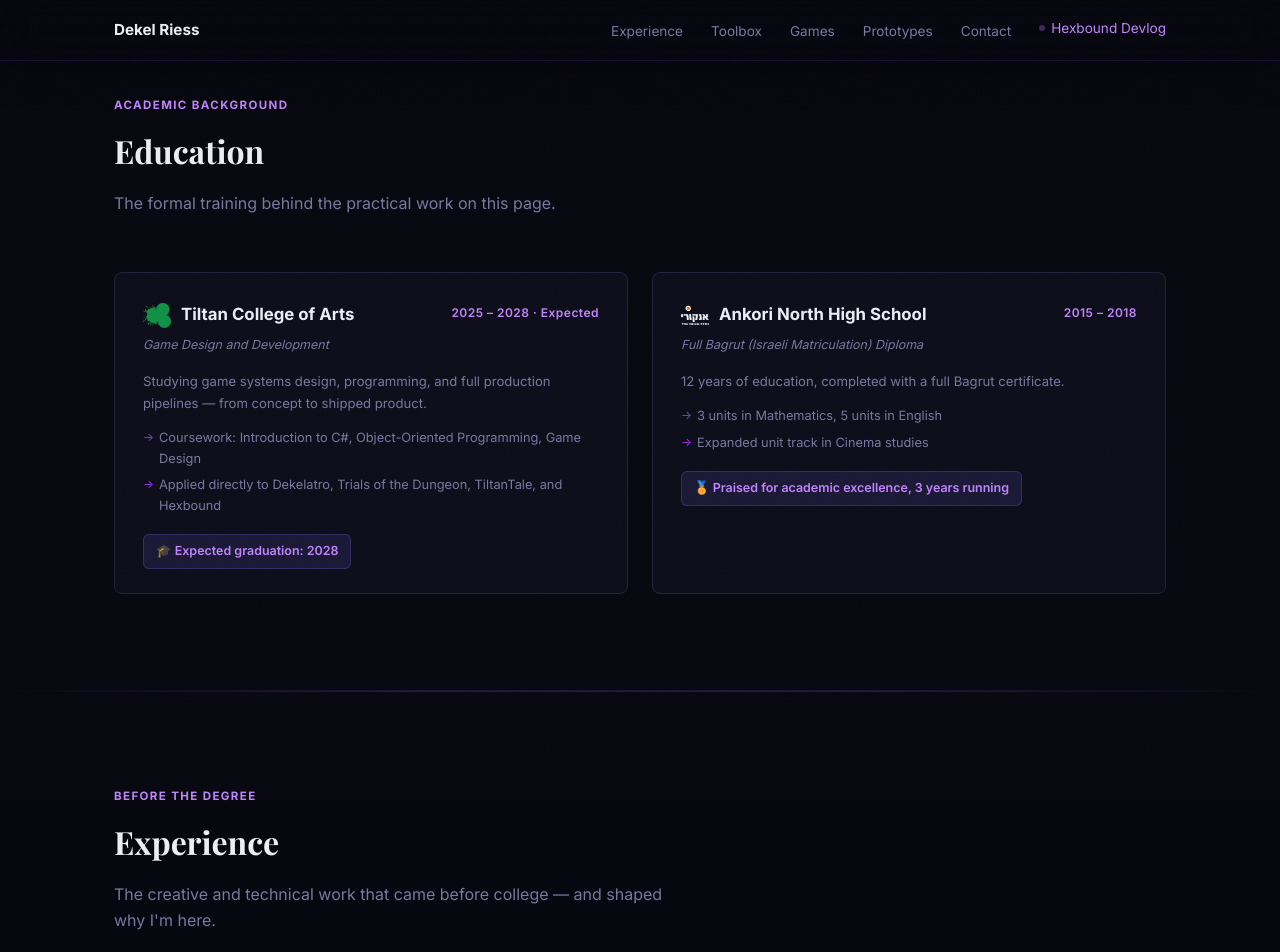
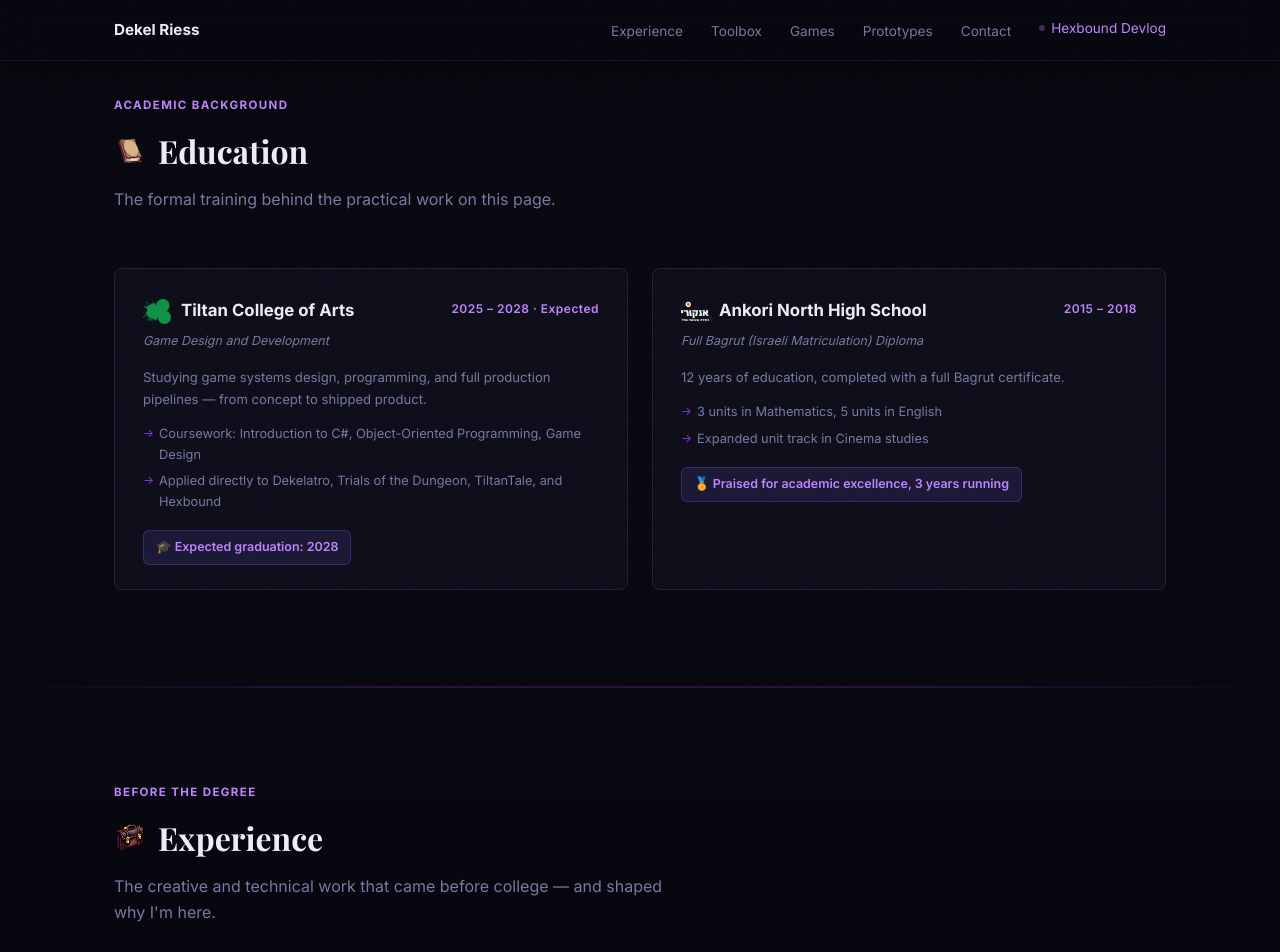
Before and after one commit to Dekeloni2/portfolio-website, a plain HTML site: page experience.html in a window 1280 px wide. Shown: the top 952 px of the page. Drawn offline with nearby package versions, Linux system fonts and the light colour scheme; a web font is replaced by a local one.

Commit message:
icons on pages

```diff
--- a/experience.html
+++ b/experience.html
@@ -830,7 +830,7 @@
   <div class="container">
     <div class="section-header">
       <span class="label">Academic Background</span>
-      <h2>Education</h2>
+      <div style="display:flex; align-items:center; gap:12px;"><img src="education.png" alt="" style="width:32px; height:32px; object-fit:contain;"><h2 style="margin:0;">Education</h2></div>
       <p>The formal training behind the practical work on this page.</p>
     </div>
     <div class="experience-grid">
@@ -871,7 +871,7 @@
   <div class="container">
     <div class="section-header">
       <span class="label">Before the Degree</span>
-      <h2>Experience</h2>
+      <div style="display:flex; align-items:center; gap:12px;"><img src="experience.png" alt="" style="width:32px; height:32px; object-fit:contain;"><h2 style="margin:0;">Experience</h2></div>
       <p>The creative and technical work that came before college — and shaped why I'm here.</p>
     </div>
     <div class="experience-grid">
```
Also changed, not shown: games.html (+1 -1 lines), prototypes.html (+1 -1 lines), toolbox.html (+1 -1 lines), education.png (added).
